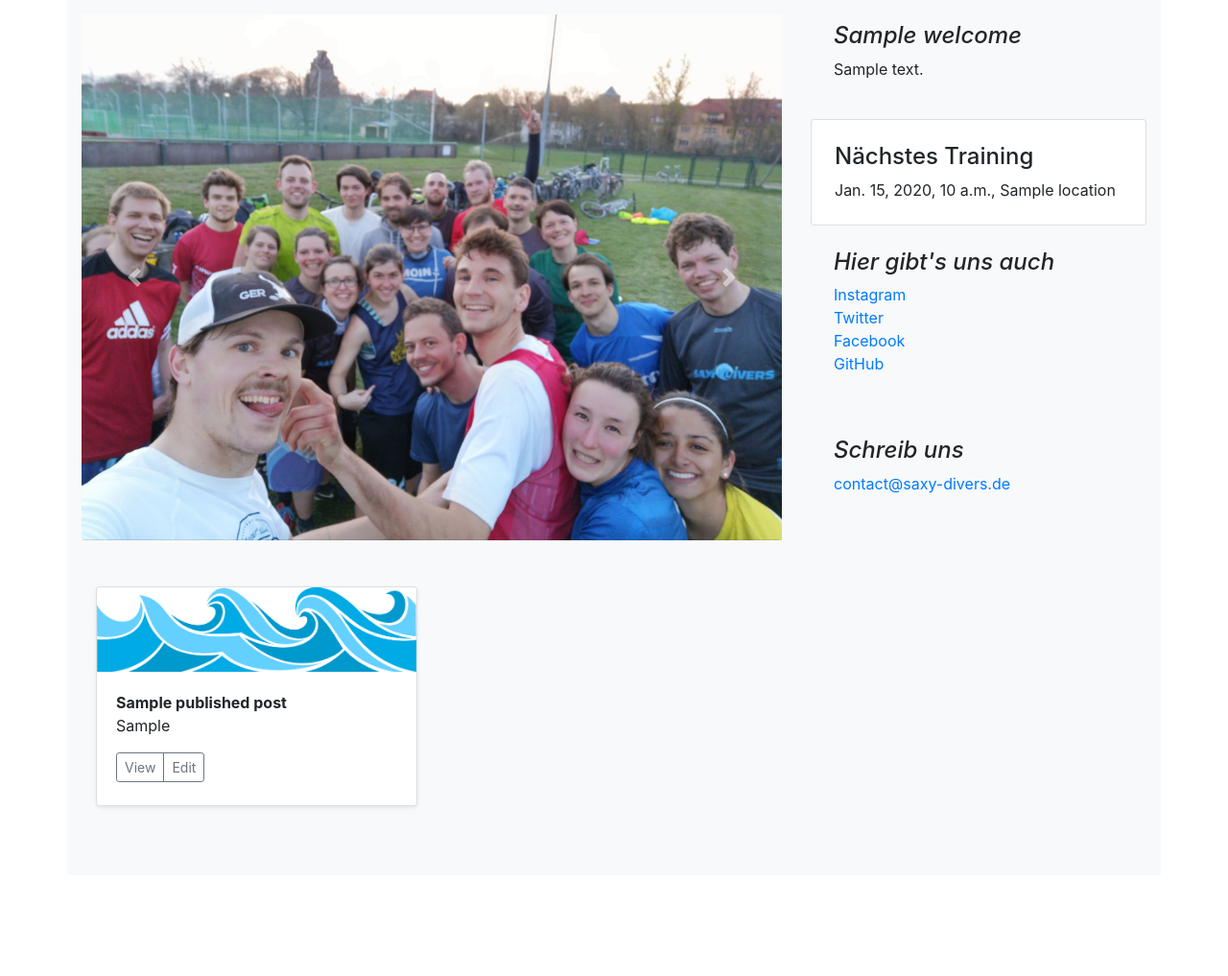
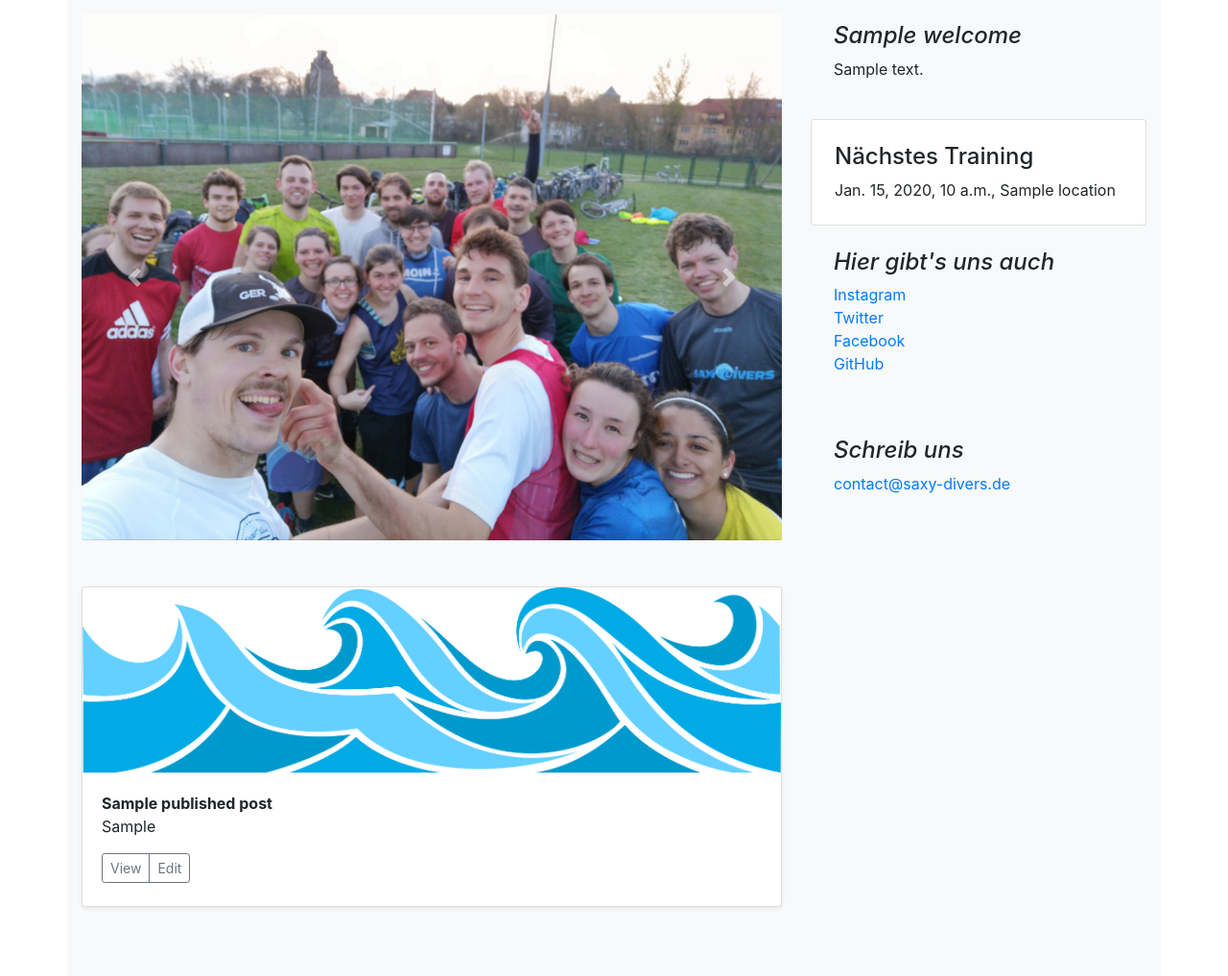
Before and after one commit to hf-kklein/diverssite, a Django app: template public/templates/public/home.html in a window 1280 px wide. Shown: the part 121-1138 px from the top of the page at 96% size. Before the commit the page ends 964 px from the top, so only its background shows below. Run offline with Django 3.2, Linux system fonts and the light colour scheme; the template is opened without the code that fills it: most values are stand-ins (such as "Sample title", 1, 10 or a date in 2020); some libraries are stand-ins or nearby versions.

Commit message:
change article view

```diff
--- a/public/templates/public/home.html
+++ b/public/templates/public/home.html
@@ -29,11 +29,10 @@
     </section>
 
     <div class="album py-5 bg-light">
-      <div class="container">
         <!-- Example row of columns -->
         <div class="row">
           {% for i in published_posts %}
-          <div class="col-md-6 mb-4">
+          <div class="col mb-4">
             <div class="card mb-4 shadow-sm h-100">
               {% if i.title_image %}
               <img class="card-img-top" src="holder.js/100px225?theme=thumb&bg=55595c&fg=eceeef&text=Thumbnail" alt="Card image cap">
@@ -57,7 +56,6 @@
           {% endfor %}
         </div>
       </div>
-    </div> <!-- /container -->
   </div>
   <aside class="col-md-4 mt-0">
     {% include "public/sidebar.html" %}
```
